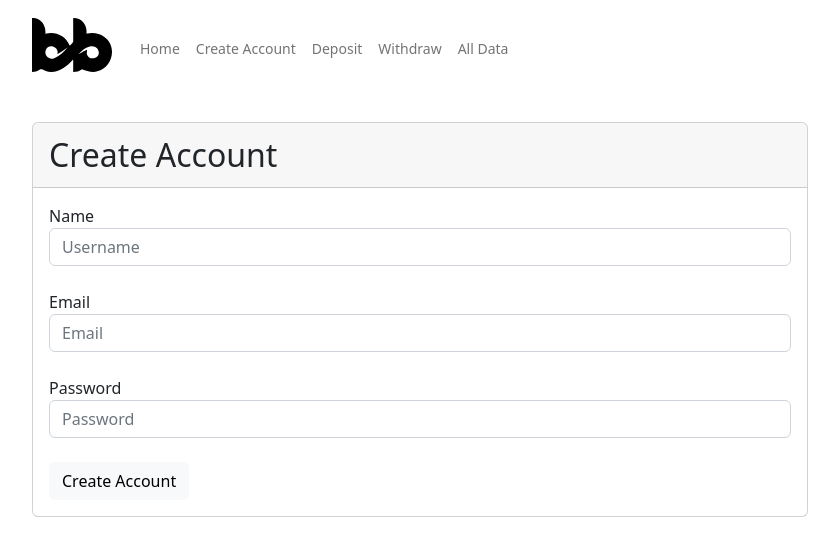
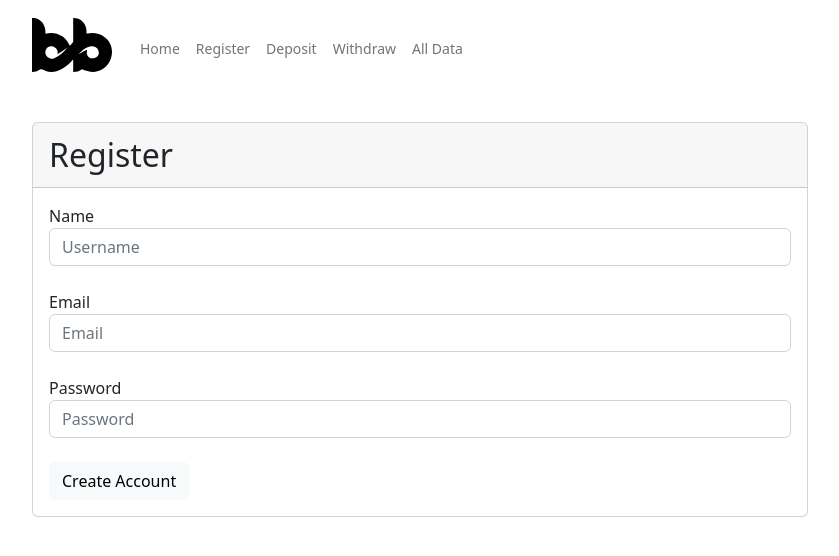
Before and after one commit to blackslashcreative/bad-bank, a React (Create React App) app: page /create-account in a window 1280 px wide. Shown: the top 556 px of the page, without its empty margins (220-1059 px from the left). Built offline with nearby package versions, Linux system fonts and the light colour scheme.

Commit message:
Change create account to register

```diff
--- a/src/components/create-account.js
+++ b/src/components/create-account.js
@@ -5,7 +5,7 @@ function CreateAccount() {
 
   return (
     <div className="card mb-3">
-      <div className="card-header">Create Account</div>
+      <div className="card-header">Register</div>
       <div className="card-body">
         <BankForm
           formName="Create Account"
--- a/src/components/nav.js
+++ b/src/components/nav.js
@@ -15,7 +15,7 @@ function Nav() {
               <Link className="nav-link" to="/">Home</Link>
             </li>
             <li className="nav-item">
-              <Link className="nav-link" to="/create-account/">Create Account</Link>
+              <Link className="nav-link" to="/create-account/">Register</Link>
             </li>
             <li className="nav-item">
               <Link className="nav-link" to="/deposit/">Deposit</Link>
```
